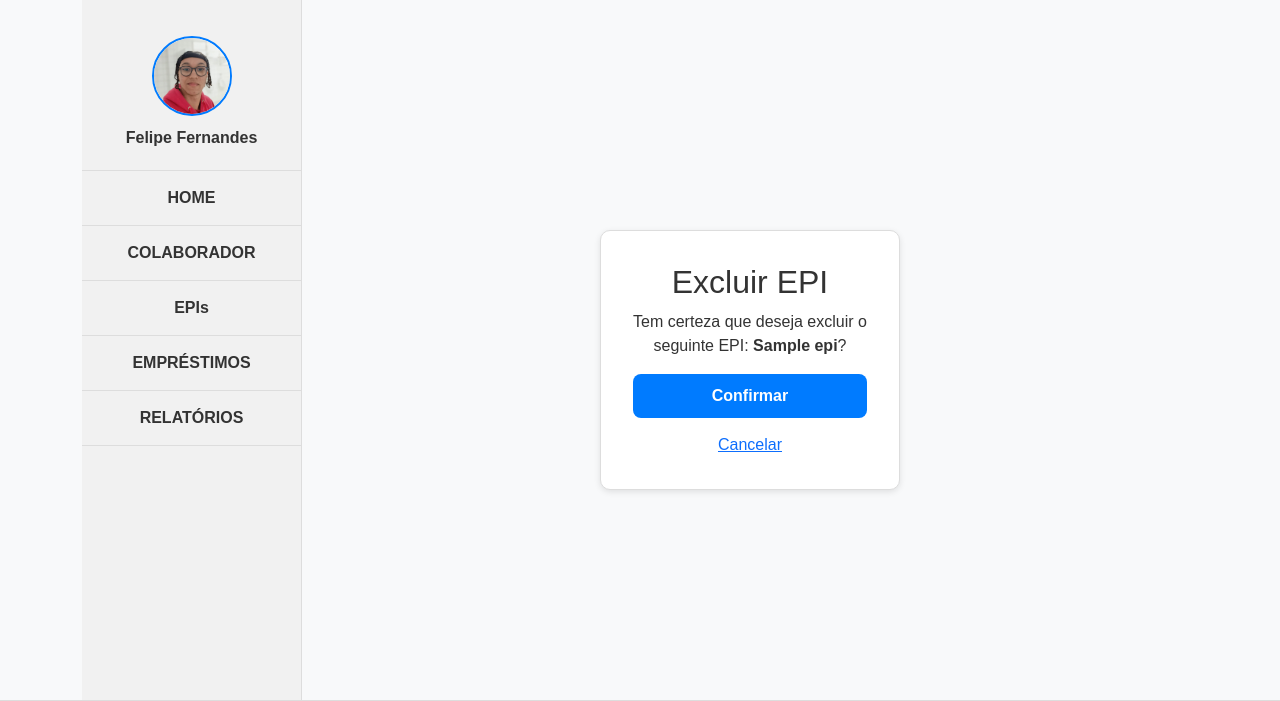
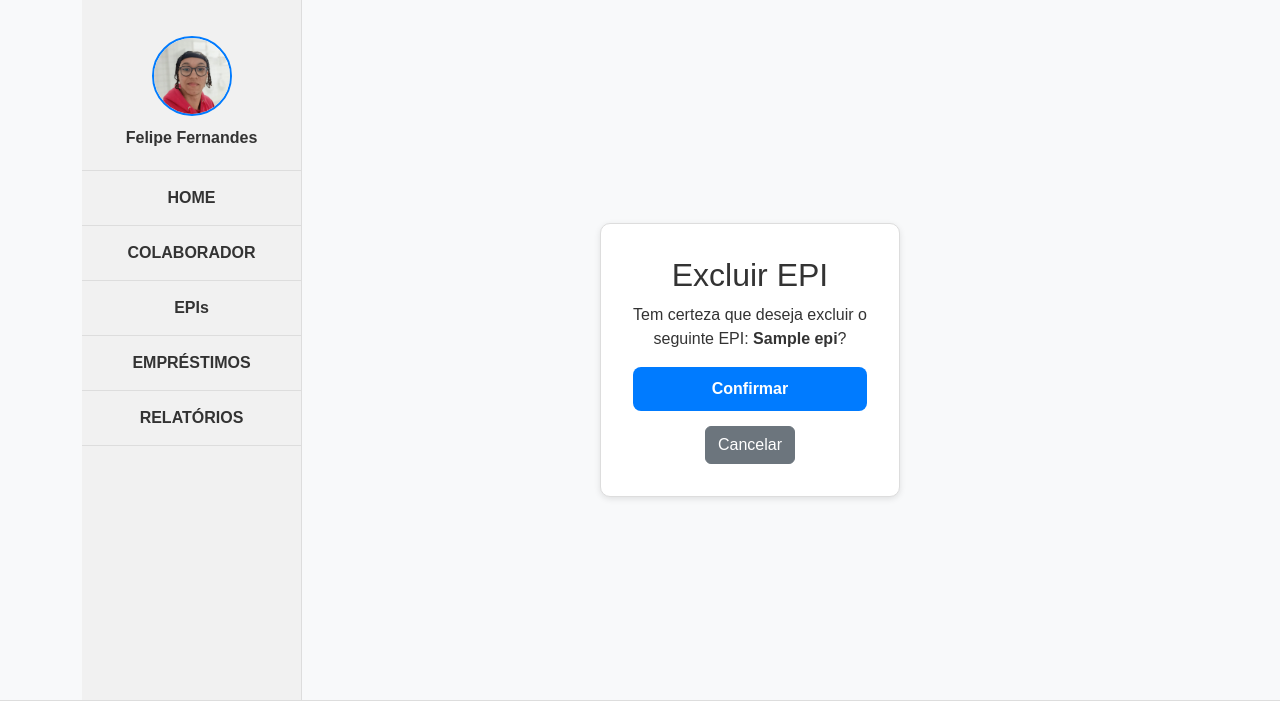
Before and after one commit to FelipeFernandesRib/gestao_epi, a Django app: page /epis/excluir/1/ in a window 1280 px wide. Shown: the part 88-789 px from the top of the page. Run offline with Django 5.2, Linux system fonts and the light colour scheme; tables that the repository leaves empty hold one stand-in row (values such as "Sample post").

Commit message:
Adiciona a classe base btn ao botão de cancelar exclusão de EPI

```diff
--- a/amb_vir/gestao_epi/epis/templates/epis/confirm_delete.html
+++ b/amb_vir/gestao_epi/epis/templates/epis/confirm_delete.html
@@ -6,7 +6,7 @@
     <form method="post">
         {% csrf_token %}
         <button type="submit" class="btn-exc">Confirmar</button>
-        <a href="{% url 'lista_epis' %}" class="btn-secondary">Cancelar</a>
+        <a href="{% url 'lista_epis' %}" class="btn btn-secondary">Cancelar</a>
     </form>
 </div>
 {% endblock %}
```
